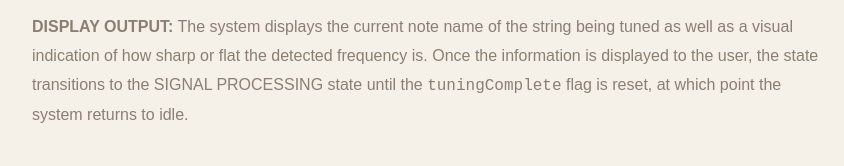
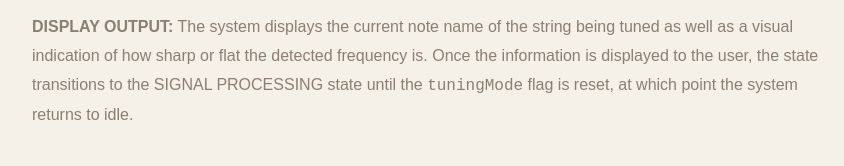
Before and after one commit to megmish/ukulele-tuner, a plain HTML site: page index.html in a window 1280 px wide. Shown: the part 2693-2859 px from the top of the page, 210-1054 px from the left. Drawn offline with Linux system fonts and the light colour scheme; a web font is replaced by a local one.

Commit message:
added my parts from lab report

```diff
--- a/index.html
+++ b/index.html
@@ -111,7 +111,7 @@ demonstrates the control flow of the system.
         <strong>DISPLAY OUTPUT:</strong> The system displays the current note name of
     the string being tuned as well as a visual indication of how sharp or flat the
     detected frequency is. Once the information is displayed to the user, the state
-    transitions to the SIGNAL PROCESSING state until the <code>tuningComplete</code>
+    transitions to the SIGNAL PROCESSING state until the <code>tuningMode</code>
     flag is reset, at which point the system returns to idle.
       </p>
     </div>
```
